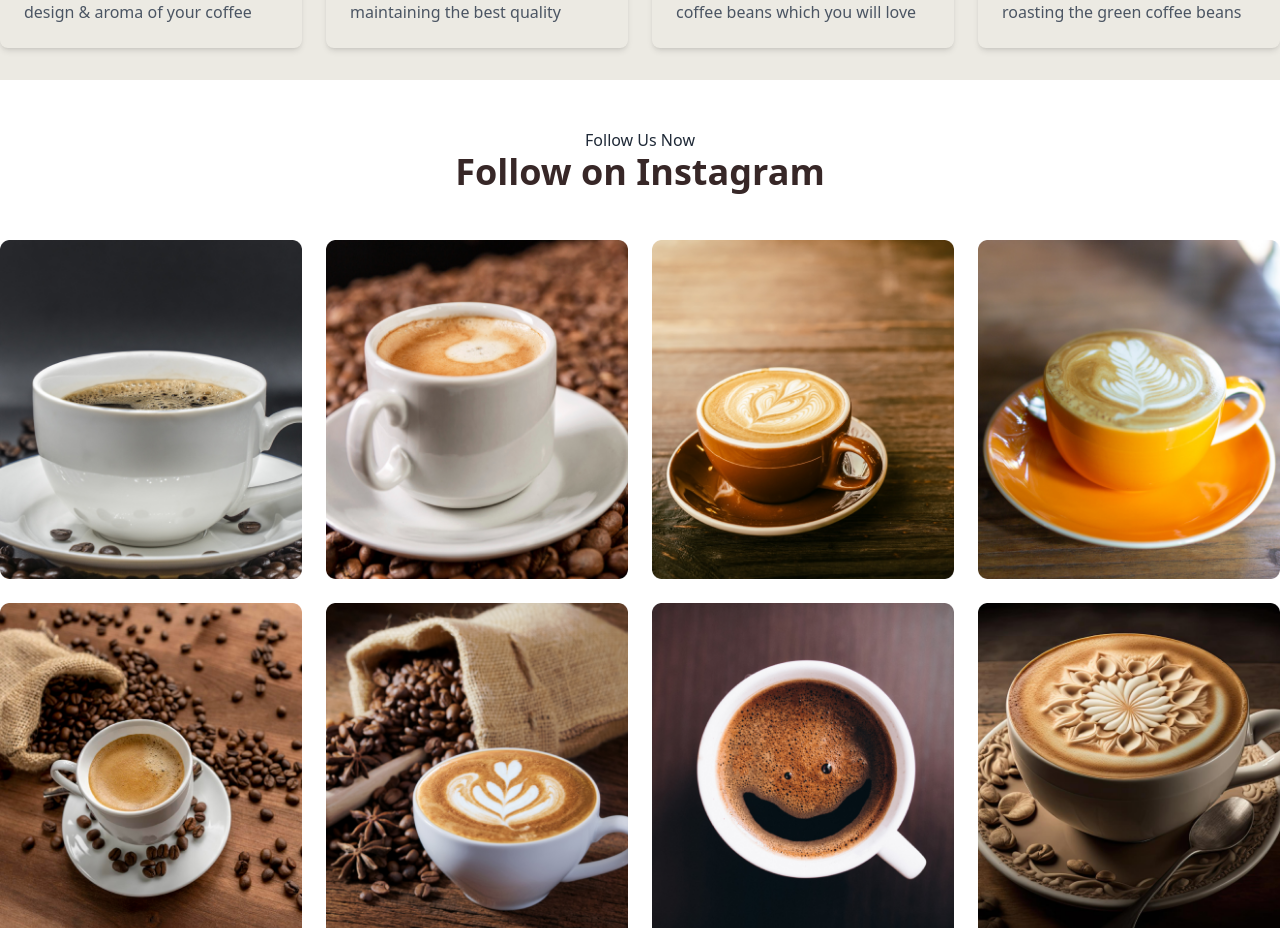
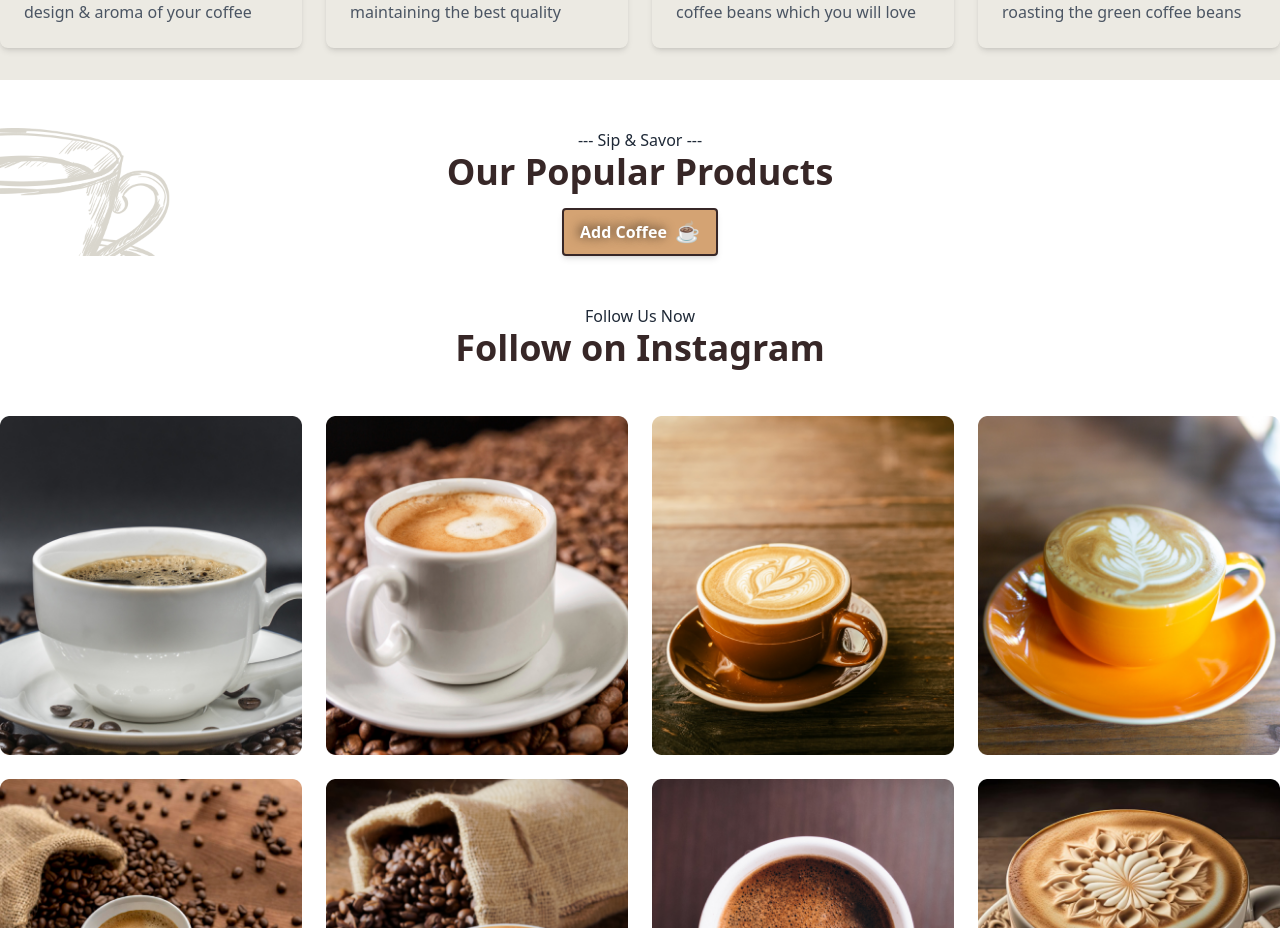
Before and after one commit to mdabdulkyum1/coffee-store, a React (Vite) app: page / in a window 1280 px wide. Shown: the part 824-1752 px from the top of the page. Built offline with nearby package versions, Linux system fonts and the light colour scheme.

Commit message:
products sections design done

```diff
--- /dev/null
+++ b/src/components/PopularProducts/PopularProducts.jsx
@@ -0,0 +1,26 @@
+
+const PopularProducts = () => {
+  return (
+    <div className="my-12 bg-productBg bg-cover bg-no-repeat">
+      <div className="text-center">
+        <h3>--- Sip & Savor ---</h3>
+        <h1 className="text-xl md:text-4xl font-extrabold text-coffee">
+          Our Popular Products
+        </h1>
+        <div className="flex justify-center mt-4 gap-4">
+          <button className="flex items-center gap-2 px-4 py-2 border-2 border-coffee rounded shadow-md text-white font-bold bg-[#D4A373] hover:bg-white hover:text-[#D4A373] hover:border-[#D4A373] transition duration-300">
+            <span className="text-shadow">Add Coffee</span>
+            <span className="text-xl">☕</span>
+          </button>
+        </div>
+      </div>
+
+      <div className="">
+
+      </div>
+
+    </div>
+  );
+};
+
+export default PopularProducts;
--- a/src/pages/Home/Home.jsx
+++ b/src/pages/Home/Home.jsx
@@ -1,3 +1,4 @@
+import PopularProducts from "../../components/PopularProducts/PopularProducts";
 import Banner from "../../components/shared/Banner/Banner"
 import FeaturesCoffee from "../../components/shared/FeaturesCoffee/FeaturesCoffee"
 import FollowUs from './../../components/shared/FollowUs/FollowUs';
@@ -8,7 +9,7 @@ function Home() {
     <>
       <Banner></Banner>
       <FeaturesCoffee></FeaturesCoffee>
-
+      <PopularProducts></PopularProducts>
       <FollowUs></FollowUs>
     </>
   )
--- a/tailwind.config.js
+++ b/tailwind.config.js
@@ -12,9 +12,18 @@ export default {
       },
       backgroundImage:{
         'navbarBg': "url('/src/assets/more/navbarBg.jpg')",
-        'coffee-cupBg': "url('/src/assets/more/3.png')"
-      }
+        'coffee-cupBg': "url('/src/assets/more/3.png')",
+        'productBg': "url('/src/assets/more/1.png')"
+      },
     },
   },
-  plugins: [require('daisyui'),],
+  plugins: [require('daisyui'),
+    function({ addUtilities  }){
+      addUtilities({
+        '.text-shadow': {
+          textShadow: '-2px -1px 11px rgba(0,0,0,0.78)',
+        },
+      })
+    }
+  ],
 }
```
